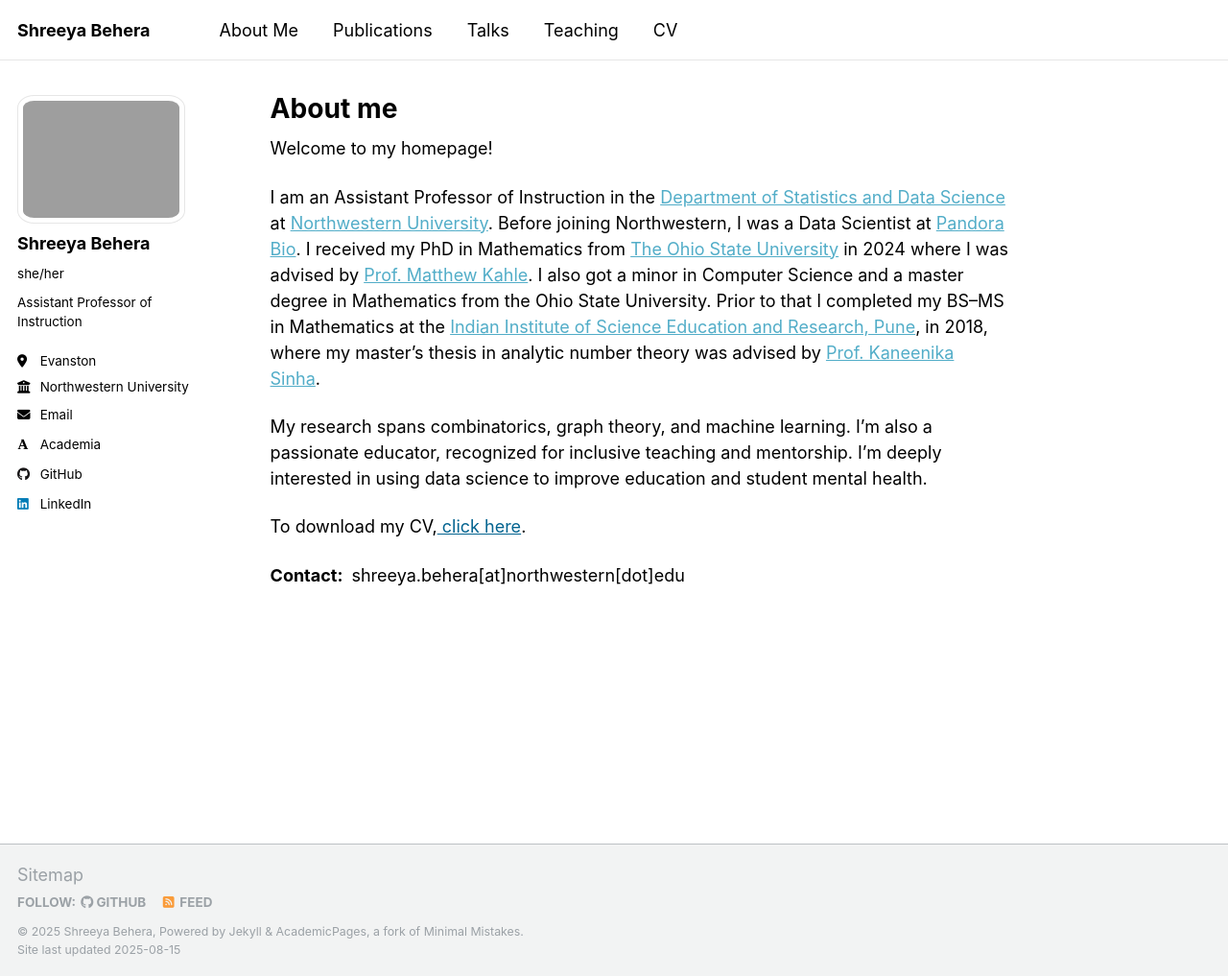
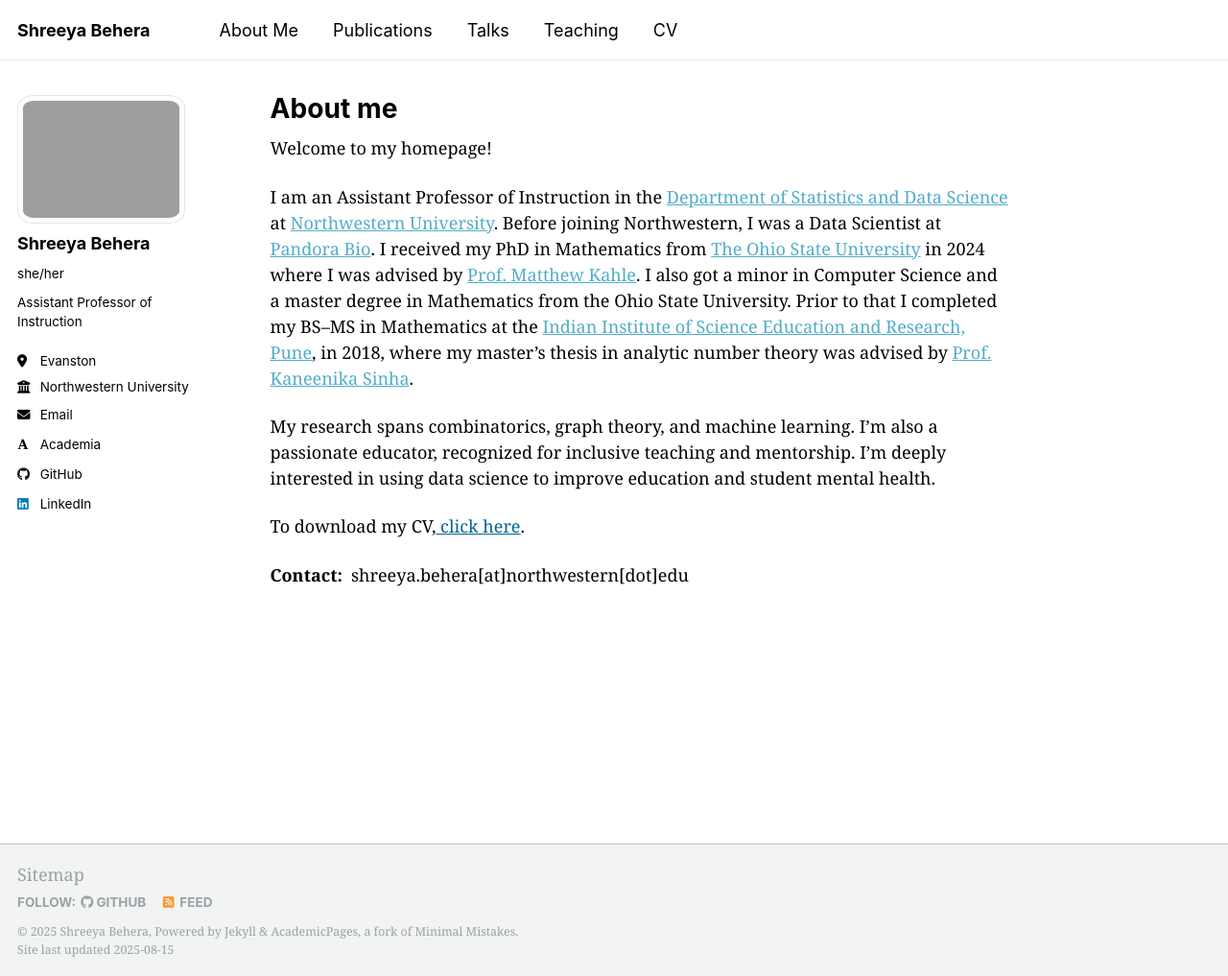
Before and after one commit to Shreeyabehera/shreeyabehera.github.io, a Jekyll site: the page built from _pages/about.md, in a window 1280 px wide and 1017 px high. Shown: the whole window at 96% size. Built offline with Jekyll 4.4.1, drawn with Linux system fonts in a browser that asks for light colours; some web fonts are replaced; a script that is not in the unit is left out.

Commit message:
Update _themes.scss

```diff
--- a/_sass/_themes.scss
+++ b/_sass/_themes.scss
@@ -39,7 +39,7 @@ $type-size-6                : 0.75em;   // ~12px
 $type-size-7                : 0.6875em; // ~11px
 $type-size-8                : 0.625em;  // ~10px
 
-$global-font-family         : $sans-serif;
+$global-font-family         : $serif;
 $header-font-family         : $sans-serif;
 $caption-font-family        : $serif;
 
```
